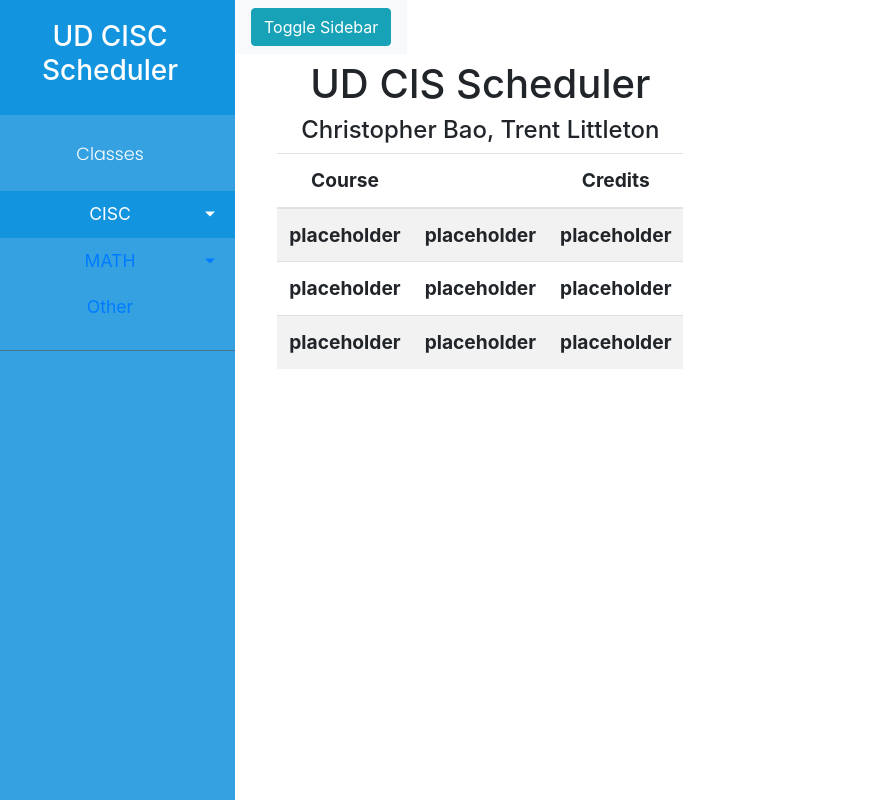
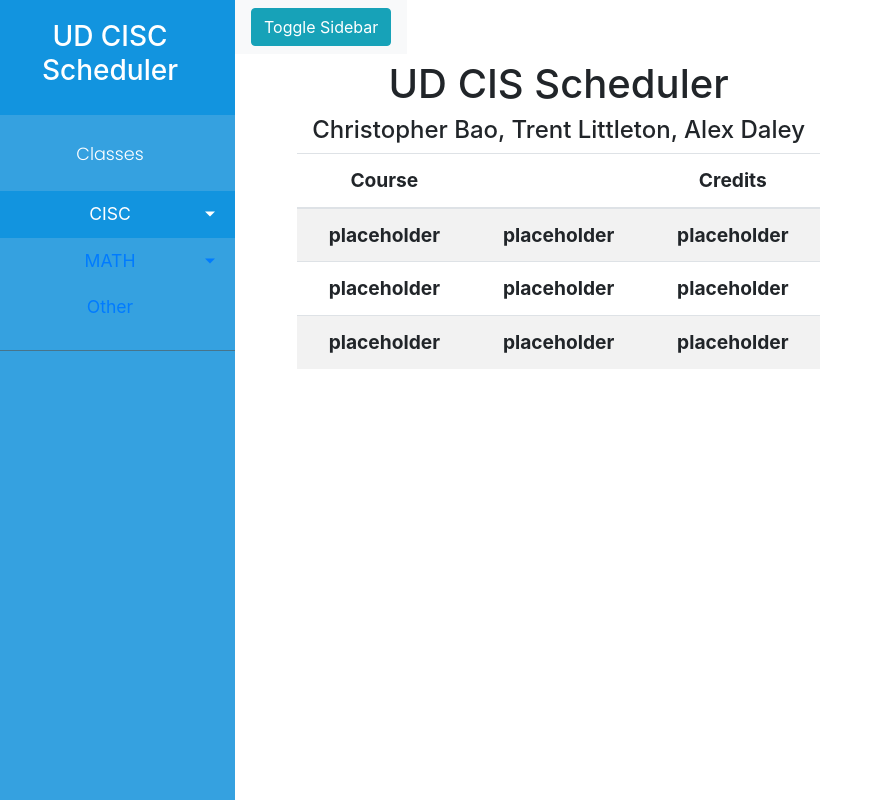
Before and after one commit to UD-CISC275-F21/ud-cis-scheduler-team-19, a React (Create React App) app: page / in a window 1280 px wide. Shown: the top 800 px of the page, without its empty margins (0-883 px from the left). Built offline with nearby package versions, Linux system fonts and the light colour scheme.

Commit message:
drag and drop rough implementation

```diff
--- a/package.json
+++ b/package.json
@@ -15,6 +15,8 @@
     "react": "^17.0.2",
     "react-bootstrap": "^2.0.0",
     "react-bootstrap-validation": "^0.1.11",
+    "react-dnd": "^14.0.4",
+    "react-dnd-html5-backend": "^14.0.2",
     "react-dom": "^17.0.2",
     "react-router-dom": "^5.3.0",
     "react-scripts": "4.0.3",
--- a/src/App.css
+++ b/src/App.css
@@ -49,7 +49,7 @@
   width: 500%;
   font-size: 1.2em;
   margin-top: 60px;
-  margin-left: -100px;
+  margin-left: -80px;
 }
 
 #sidebar {
--- a/src/App.tsx
+++ b/src/App.tsx
@@ -1,6 +1,9 @@
 import React from "react";
 import logo from "./logo.svg";
 import { Sidebar } from "./components/Sidebar";
+import { Box } from "./components/DragnDrop";
+import { DndProvider } from "react-dnd";
+import { HTML5Backend } from "react-dnd-html5-backend";
 import { SemesterTable } from "./components/SemesterTable";
 import { Row } from "react-bootstrap";
 import "./App.css";
@@ -8,9 +11,12 @@ import "bootstrap/dist/css/bootstrap.min.css";
 
 function App(): JSX.Element {
     return (
-        <div className="App">
-            <Sidebar></Sidebar>
-        </div>
+        <DndProvider backend={HTML5Backend}>
+            <div className="App">
+                <Sidebar></Sidebar>
+                <Box></Box>
+            </div>
+        </DndProvider>
     );
 }
 
--- /dev/null
+++ b/src/components/DragnDrop.tsx
@@ -0,0 +1,18 @@
+import React from "react";
+import { useDrag } from "react-dnd";
+import { Course } from "./course";
+
+export function Box(): JSX.Element {
+    const [{ isDragging }, drag, dragPreview] = useDrag(() => ({
+        type: "BOX",
+        collect: (monitor) => ({
+            isDragging: monitor.isDragging()
+        })
+    }));
+
+    return (
+        <div ref={dragPreview} style={{ opacity: isDragging ? 0.5 : 1}}>
+            <div role="Handle" ref={drag} />
+        </div>
+    );
+}
--- a/src/components/Sidebar.tsx
+++ b/src/components/Sidebar.tsx
@@ -72,7 +72,7 @@ export function Sidebar(): JSX.Element {
                 <Row>
                     <div className="main">
                         <h1>UD CIS Scheduler</h1>
-                        <h4>Christopher Bao, Trent Littleton</h4>
+                        <h4>Christopher Bao, Trent Littleton, Alex Daley</h4>
                         <SemesterTable></SemesterTable>
                     </div>
                 </Row>
```
Also changed, not shown: 1 other file (tests, documents, lock files or other folders).
